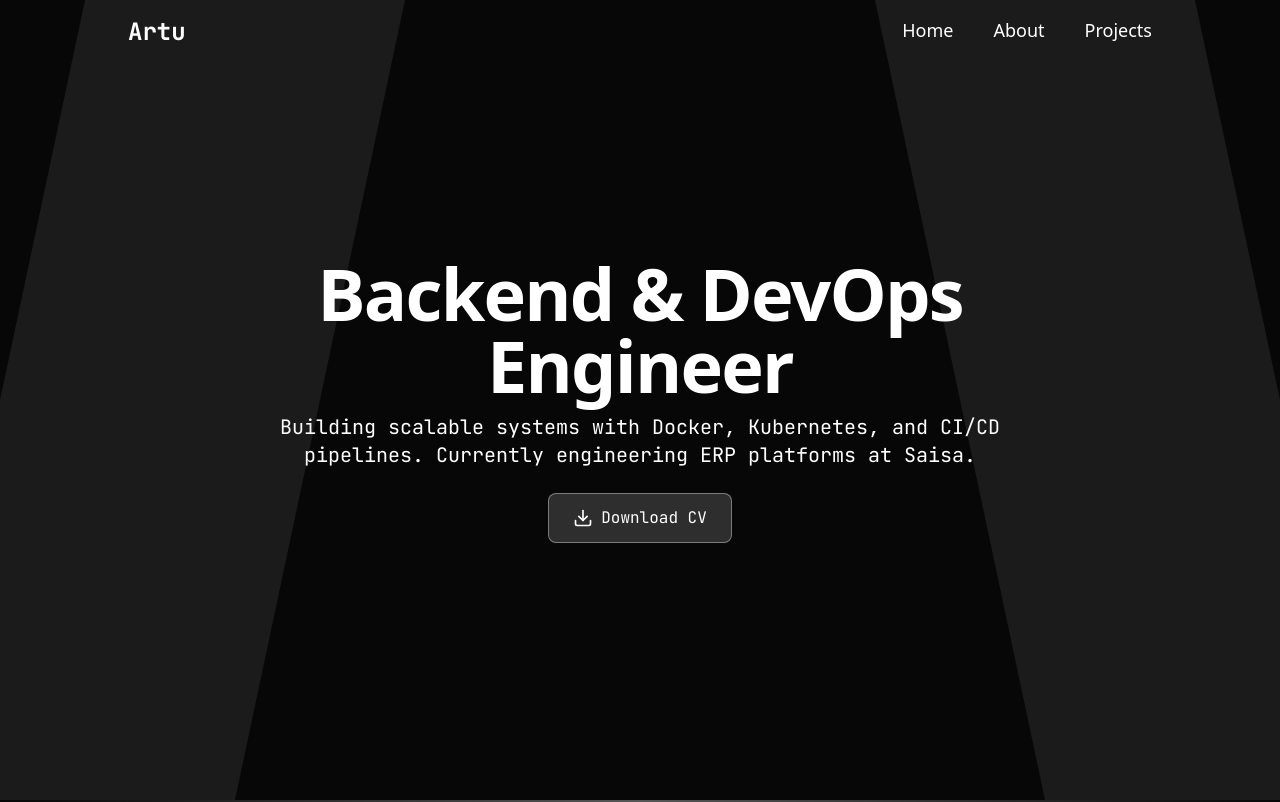
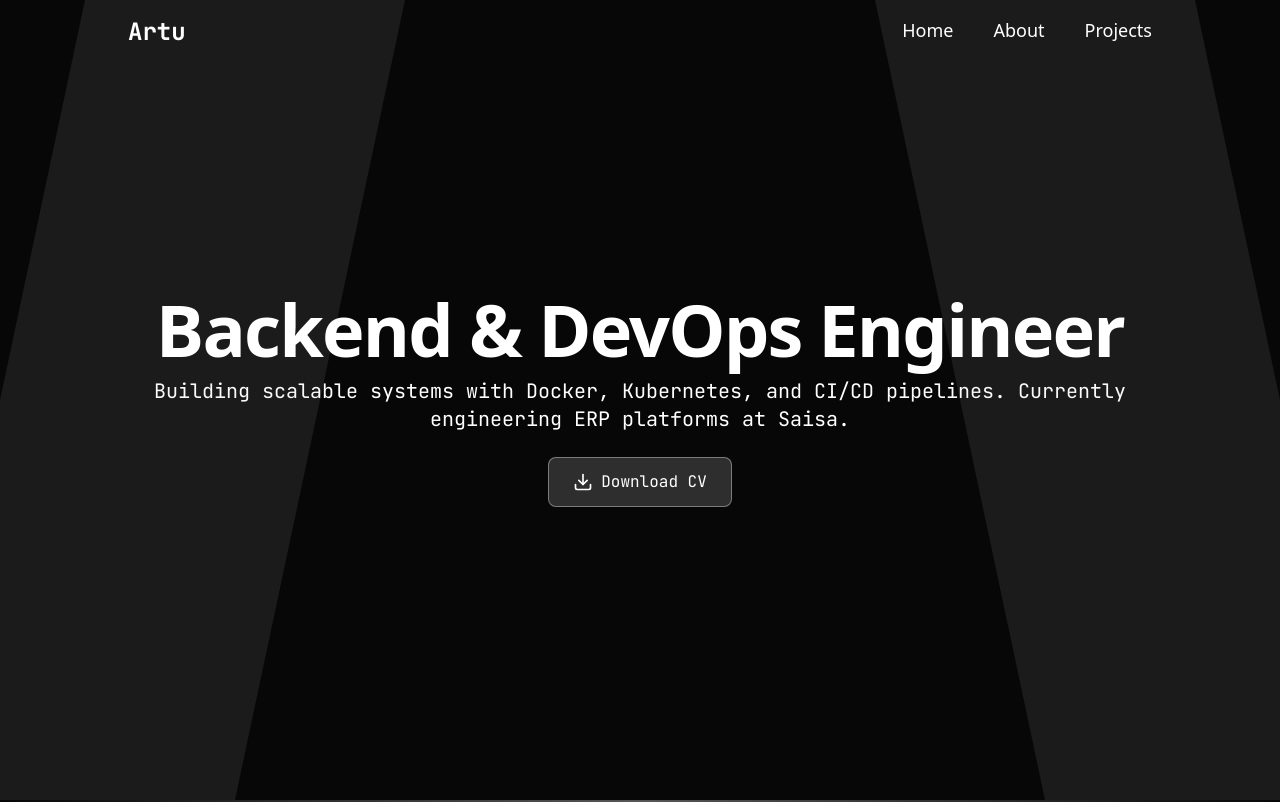
Before and after one commit to artumont/artumont.github.io, a Next.js app: page / in a window 1280 px wide. Shown: the top 802 px of the page. Built offline with nearby package versions, Linux system fonts and the light colour scheme.

Commit message:
refactor(header): increase max width of header content

```diff
--- a/src/components/sections/Header.tsx
+++ b/src/components/sections/Header.tsx
@@ -20,7 +20,7 @@ export default function Header() {
                 transition={{ duration: 0.5, delay: 0.4}}
                 className="flex flex-col items-center justify-center h-screen"
             >
-                <div className='text-center w-auto max-w-3xl mx-auto'>
+                <div className='text-center w-auto max-w-5xl mx-auto'>
                     <h1 className="text-4xl md:text-6xl lg:text-7xl font-bold mb-1 lg:mb-3 tracking-tight relative">
                         Backend & DevOps Engineer
                     </h1>
```
